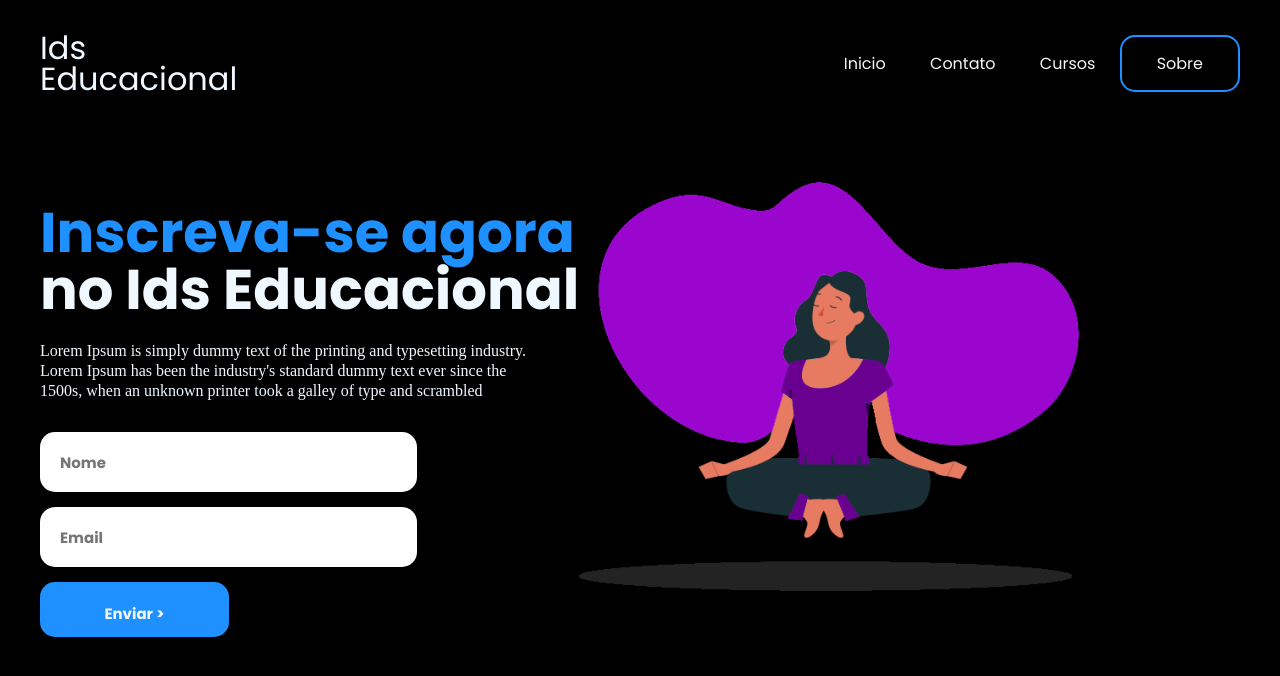
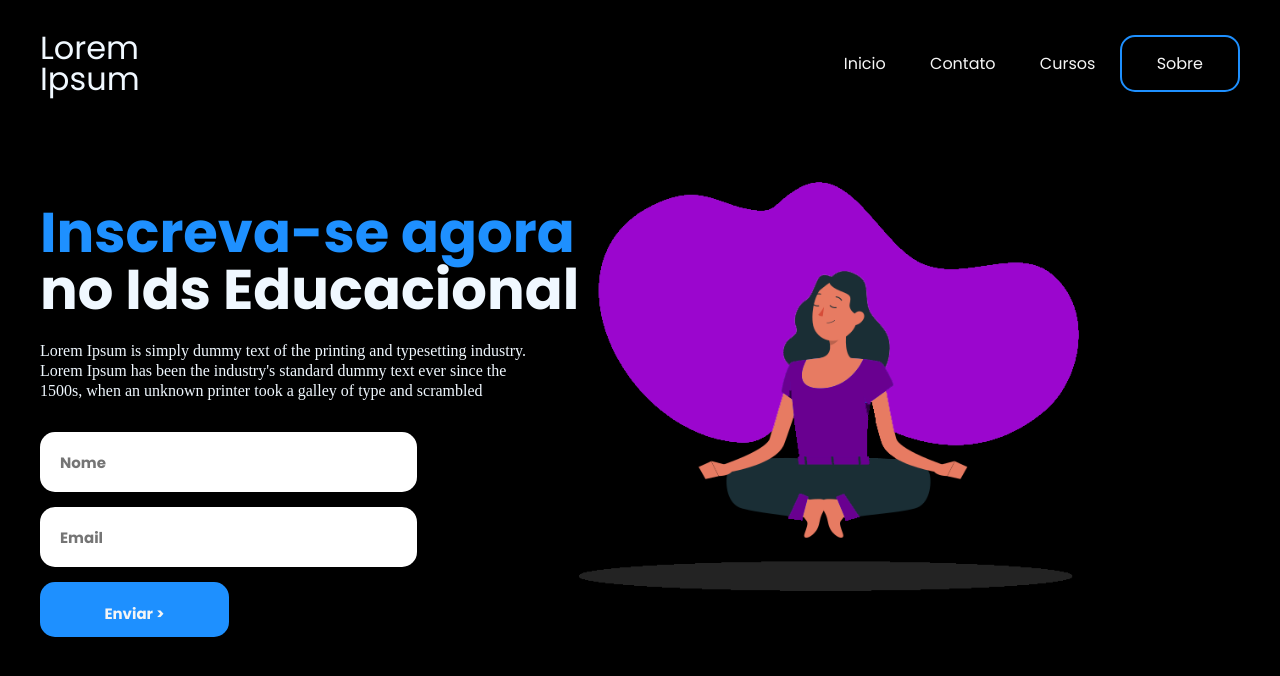
Before and after one commit to lugabriell/landing-page, a plain HTML site: page index.html in a window 1280 px wide. Drawn offline with Linux system fonts and the light colour scheme; files whose address does not match are found by name.

Commit message:
Update index.html

```diff
--- a/index.html
+++ b/index.html
@@ -6,13 +6,13 @@
     <link rel="stylesheet" href="./styles/style.css">
     <link rel="stylesheet" href="./styles/fonts.css">
     <link rel="stylesheet" href="./styles/media.css">
-    <title>Ids Educacional</title>
+    <title>Lorem Ipsum</title>
 </head>
 <body>
     <header>
         <div id="title">
-            <h1>Ids</h1>
-            <h1>Educacional</h1>
+            <h1>Lorem</h1>
+            <h1>Ipsum</h1>
         </div>
         <ul>
             <a href="#"><li>Inicio</li></a>
```
